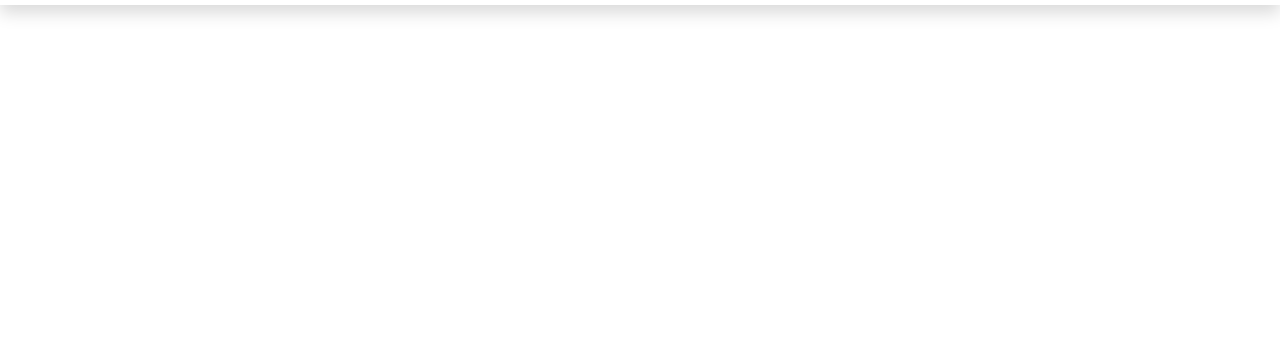
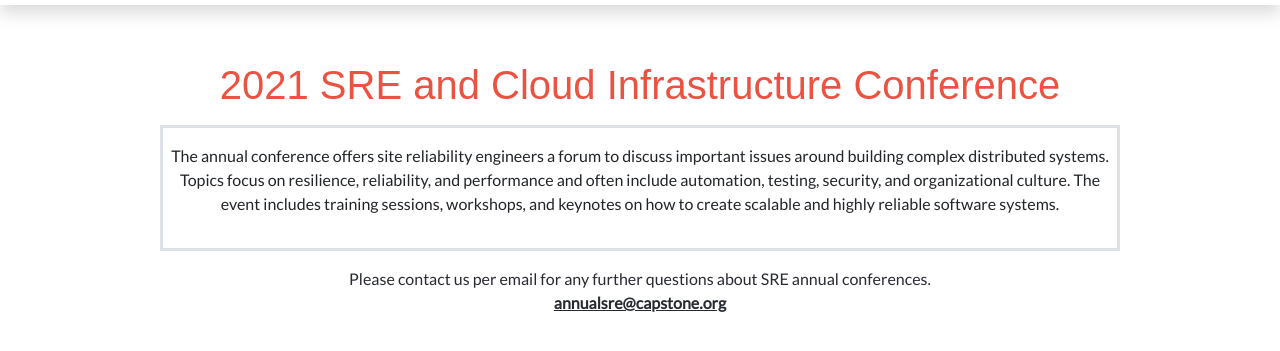
Before and after one commit to george-swift/capstone-html, a plain HTML site: page about.html in a window 1280 px wide. Shown: the part 91-442 px from the top of the page. Drawn offline with nearby package versions, Linux system fonts and the light colour scheme; a web font is replaced by a local one.

Commit message:
Add elements to about header section

```diff
--- a/about.html
+++ b/about.html
@@ -61,8 +61,22 @@
             </div>
         </div>
     </header>
-    <main>
-        <section></section>
+    <main class="text-center font-lato">
+        <section class="about-header mt-3 py-4 color-red">
+            <p class="intro d-md-none">Engineering for resilience</p>
+            <h1 class="font-goose mx-width mx-auto">2021 SRE and Cloud Infrastructure Conference</h1>
+            <div class="wrap w-75 border border-3 mx-auto text-dark my-3 py-3 px-1">
+                <p>
+                    The annual conference offers site reliability engineers a forum to discuss important issues around building complex distributed systems.
+                    Topics focus on resilience, reliability, and performance and often include automation, testing, security, and organizational culture.
+                    The event includes training sessions, workshops, and keynotes on how to create scalable and highly reliable software systems.
+                </p>
+            </div>
+            <p class="color-navy mx-width w-75 mx-auto mb-0">
+                Please contact us per email for any further questions about SRE annual conferences.
+            </p>
+            <p class="fw-bold"><a href="#" class="color-navy">annualsre@capstone.org</a></p>
+        </section>
         <section></section>
         <section></section>
         <section></section>
```
